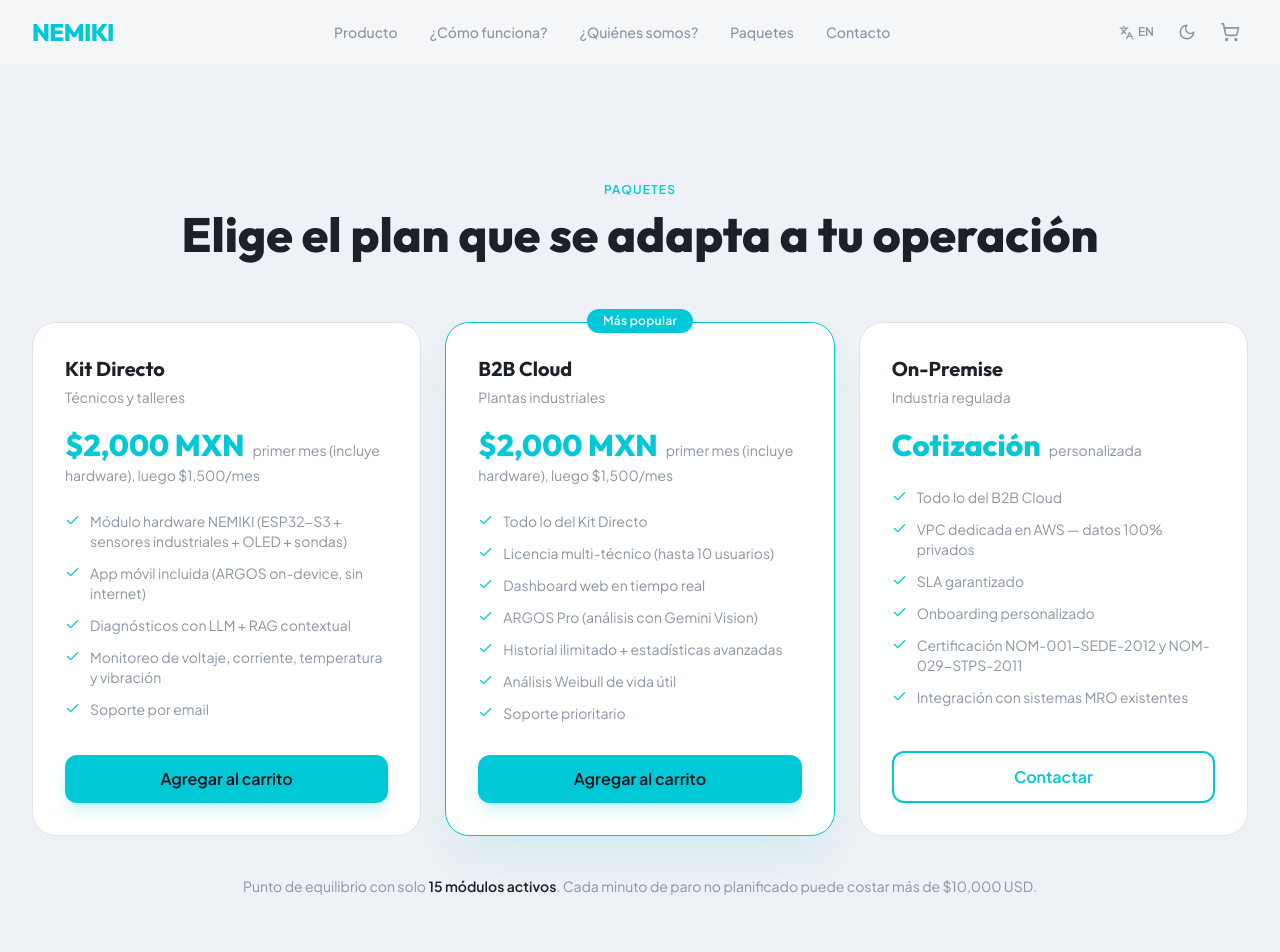
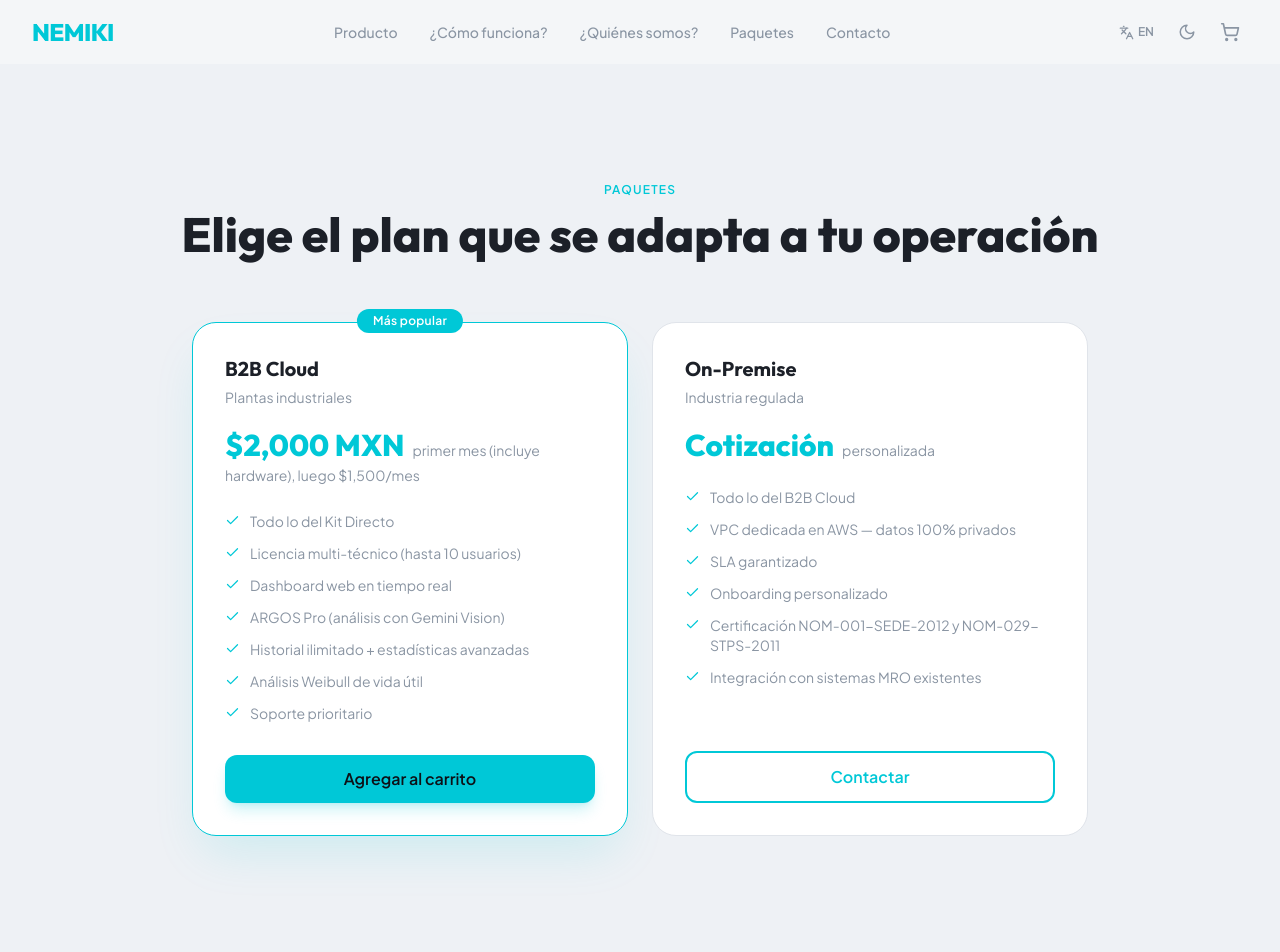
Before and after one commit to DiegoAragon13/WebEvaah, a React (Vite) app: page /productos in a window 1280 px wide. Shown: the top 952 px of the page. Built offline with nearby package versions, Linux system fonts and the light colour scheme.

Commit message:
fix: eliminar Kit Directo, solo B2B Cloud y On-Premise, quitar texto ROI, centrar cards Features

```diff
--- a/src/components/sections/Features.tsx
+++ b/src/components/sections/Features.tsx
@@ -61,7 +61,7 @@
                   bg-[var(--background-surface)]
                   overflow-hidden flex flex-col
                   transition-all duration-300 hover:shadow-xl
-                  ${card.role === 'hero'  ? 'lg:col-span-2 lg:row-span-2 justify-between' : ''}
+                  ${card.role === 'hero'  ? 'lg:col-span-2 lg:row-span-2 justify-between' : 'justify-center'}
                   ${card.role === 'wide'  ? 'lg:col-span-2' : ''}
                   ${card.role === 'tall'  ? 'lg:row-span-2' : ''}
                   ${isHero ? 'min-h-[220px] lg:min-h-0' : 'min-h-0'}
--- a/src/components/sections/Pricing.tsx
+++ b/src/components/sections/Pricing.tsx
@@ -12,13 +12,6 @@
   const navigate = useNavigate()
 
   const tiers = [
-    {
-      id: 'kit', tier: 'kit' as const,
-      name: t('pricing.kit.name'), target: t('pricing.kit.target'),
-      price: t('pricing.kit.price'), priceNote: t('pricing.kit.priceNote'), priceNum: 2000,
-      features: t('pricing.kit.features', { returnObjects: true }) as string[],
-      highlight: false,
-    },
     {
       id: 'b2b', tier: 'b2b' as const,
       name: t('pricing.b2b.name'), target: t('pricing.b2b.target'),
@@ -51,7 +44,7 @@
           </h2>
         </motion.div>
 
-        <div className="grid grid-cols-1 md:grid-cols-3 gap-6 items-stretch">
+        <div className="grid grid-cols-1 md:grid-cols-2 gap-6 items-stretch max-w-4xl mx-auto">
           {tiers.map((tier, i) => (
             <motion.div
               key={tier.id}
@@ -121,15 +114,7 @@
           ))}
         </div>
 
-        {/* ROI note */}
-        <motion.p
-          initial={{ opacity: 0 }} whileInView={{ opacity: 1 }} viewport={{ once: true }}
-          transition={{ delay: 0.4 }}
-          className="text-center text-sm text-[var(--text-secondary)] mt-10"
-        >
-          Punto de equilibrio con solo <span className="text-[var(--text-primary)] font-semibold">15 módulos activos</span>.
-          Cada minuto de paro no planificado puede costar más de $10,000 USD.
-        </motion.p>
+
       </div>
     </section>
   )
```
